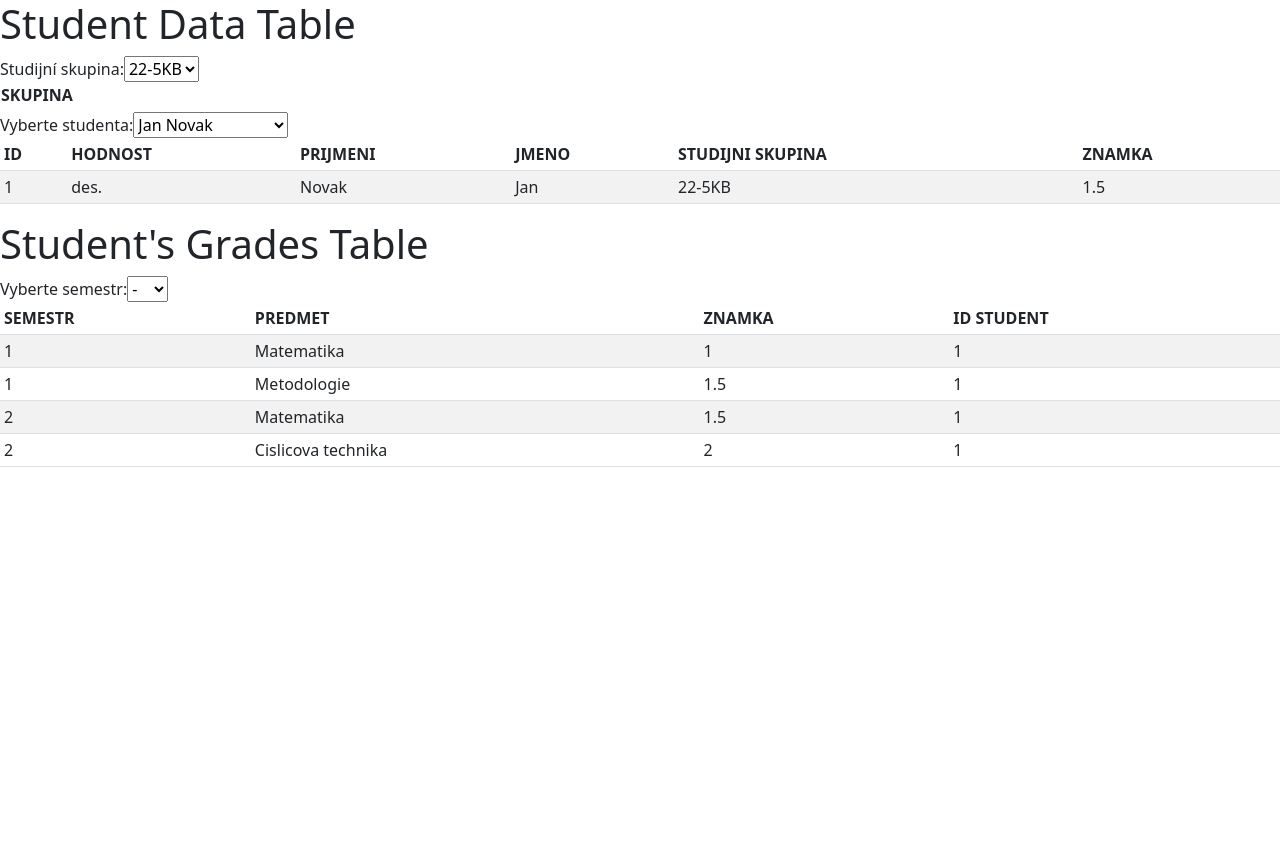
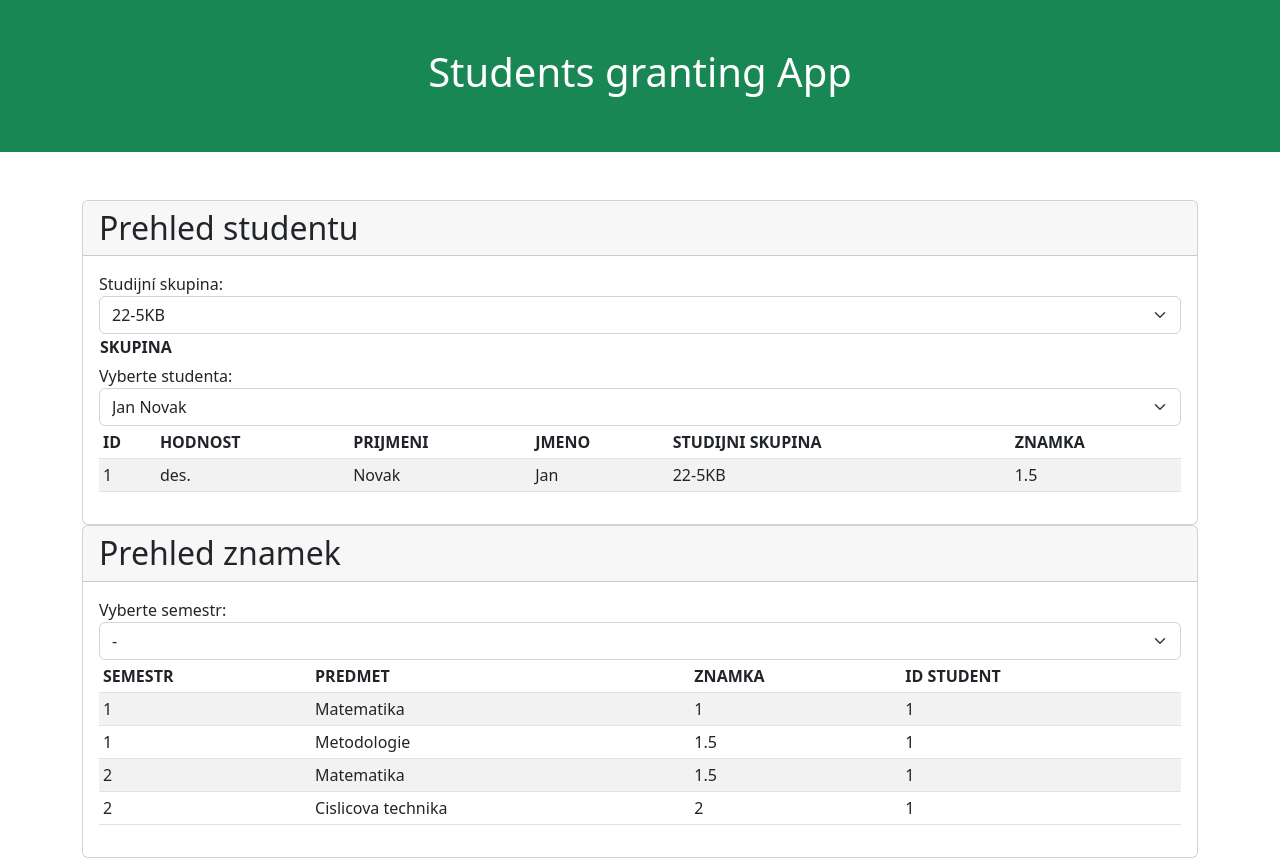
Before and after one commit to RiccieS/granting-app, a React (Create React App) app: page / in a window 1280 px wide. Before the commit the page ends 800 px from the top, so only its background shows below. Built offline with nearby package versions, Linux system fonts and the light colour scheme.

Commit message:
design
designove upravy a doladeni

```diff
--- a/src/App.js
+++ b/src/App.js
@@ -36,19 +36,35 @@ export default function App() {
 
   return (
     <div>
-      <h1>Student Data Table</h1>
+      <div className="container-fluid p-5 bg-success text-white text-center">
+        <h1>Students granting App</h1>
+      </div>
+      <div className="container mt-5">
+        <div className="card">
+        <h2 className="card-header">Prehled studentu</h2>
+        <div className="card-body">
           <BranchSelect data={data} selectedBranch={selectedBranch} onBranchChange={setSelectedBranch} />
           <BranchTable data={data} />
           <StudentSelect selectedStudent={selectedStudent} onStudentChange={setSelectedStudent} data={data} />
           <div>
             <StudentTable data={filteredData} />
           </div>
+        </div>
 
-      <h1>Student's Grades Table</h1>
+        </div>
+
+        <div className="card">
+        <h2 className="card-header">Prehled znamek</h2>
+        <div className="card-body">
           <SemesterSelect selectedSemester={selectedSemester} onSemesterChange={setSelectedSemester} />
           <div>
             <GradesTable data={filteredGradesData} />
           </div>
         </div>
+
+        </div>
+    </div>
+    </div>
+
   );
 }
--- a/src/components/BranchSelect.js
+++ b/src/components/BranchSelect.js
@@ -11,7 +11,7 @@ export default function ComboBox({ value, onBranchChange, data }) {
   return (
     <div>
       <label htmlFor="combo-box">Studijní skupina:</label>
-      <select id="combo-box" value={value} onChange={handleChange}>
+      <select className="form-select" id="combo-box" value={value} onChange={handleChange}>
         {uniqueStudjiniSkupina.map((studjiniSkupina) => (
           <option key={studjiniSkupina} value={studjiniSkupina}>
             {studjiniSkupina}
--- a/src/components/SemesterSelect.js
+++ b/src/components/SemesterSelect.js
@@ -8,7 +8,7 @@ export default function SemesterSelect({ selectedSemester, onSemesterChange}) {
   return (
     <div>
       <label htmlFor="semester-select">Vyberte semestr:</label>
-      <select id="semester-select" value={selectedSemester ? selectedSemester : ''} onChange={handleChange}>
+      <select className="form-select" id="semester-select" value={selectedSemester ? selectedSemester : ''} onChange={handleChange}>
         <option key="all" value="all">-</option>
         {[...Array(10)].map((_, i) => (   //cyklus 1-10 (pocet celkem semestru)
           <option key={i + 1} value={i + 1}>{i + 1}</option>
--- a/src/components/StudentSelect.js
+++ b/src/components/StudentSelect.js
@@ -10,7 +10,7 @@ export default function StudentSelect({ selectedStudent, onStudentChange, data }
   return (
     <div>
       <label htmlFor="student-select">Vyberte studenta:</label>
-      <select id="student-select" value={selectedStudent ? selectedStudent.id : ''} onChange={handleChange}>
+      <select className="form-select" id="student-select" value={selectedStudent ? selectedStudent.id : ''} onChange={handleChange}>
         {data.map((student) => (
           <option key={student.id} value={student.id}>
             {student.jmeno} {student.prijmeni}
```
Lines whose indentation alone changed are shown as unchanged.
